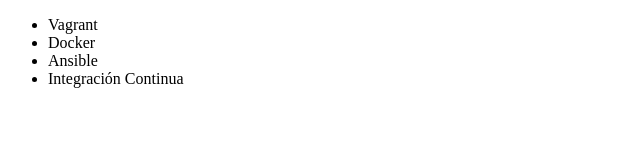
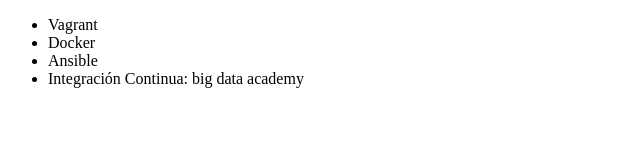
Before and after one commit to santidejesus19/alura-git, a plain HTML site: page index1.html in a window 1280 px wide. Shown: the whole page, without its empty margins (0-640 px from the left). Drawn offline with Linux system fonts and the light colour scheme.

Commit message:
renovando curso de integracion

```diff
--- a/index1.html
+++ b/index1.html
@@ -9,7 +9,7 @@
          <li> Vagrant </li>
          <li> Docker </li>
          <li> Ansible </li>
-         <li> Integración Continua </li>
+         <li> Integración Continua: big data academy </li>
      </ul>
 </body>
 </html>
```
